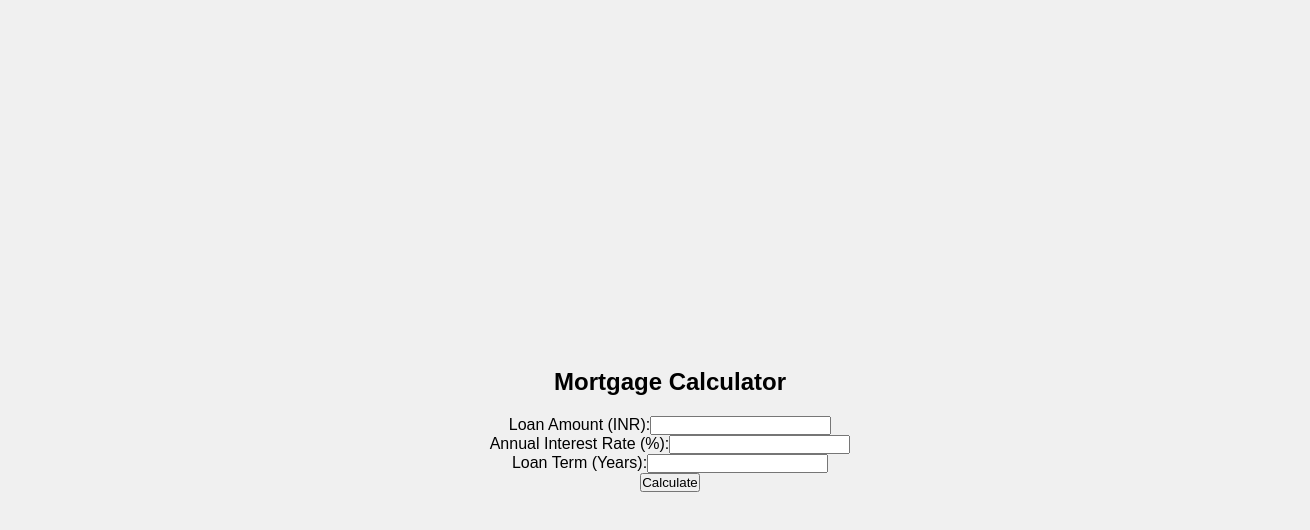
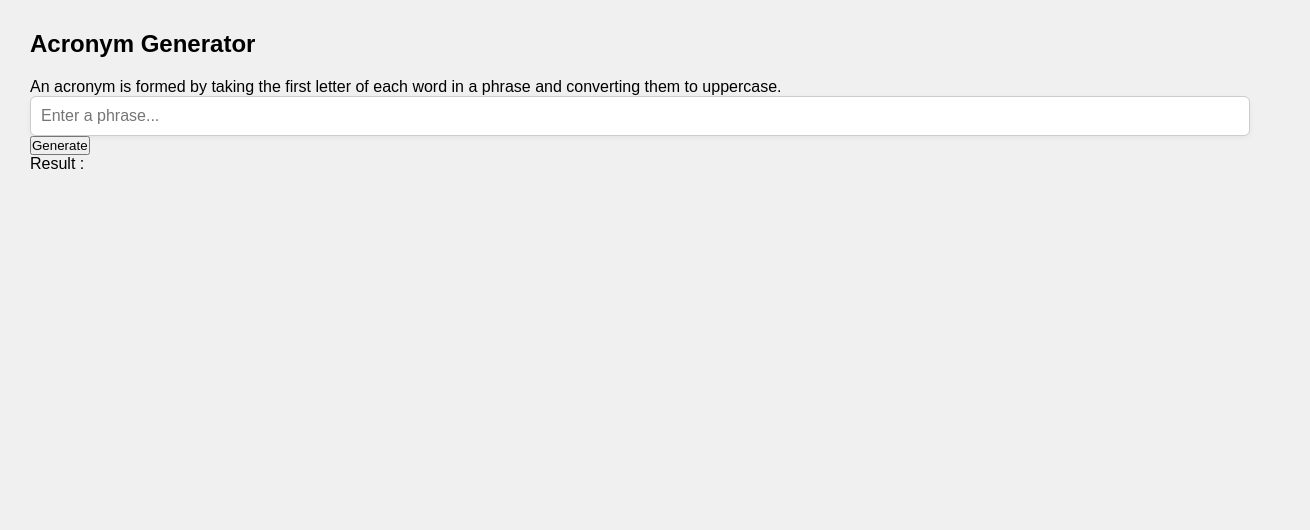
Before and after one commit to sonam002/react-interview-practice, a React (Vite) app: page / in a window 1280 px wide. Shown: the top 530 px of the page, 1310 px wide, since content can reach past the window. Built offline with nearby package versions, Linux system fonts and the light colour scheme.

Commit message:
010 - Acronym Generator

```diff
--- a/src/App.js
+++ b/src/App.js
@@ -11,7 +11,7 @@ import Accordion from "./problems/006-accordian/Accordian";
 import FocusInput from "./problems/007-focus-input/FocusInput";
 import URLValidator from "./problems/008-url-validator/URLValidator";
 import MortgageCalculator from "./problems/009-mortgage-calculator/MortgageCalculator";
-
+import AcronymGenerator from "./problems/010-acronym-generator/AcronymGenerator";
 const root = ReactDOM.createRoot(document.getElementById("root"));
 
 const App = () => {
@@ -48,7 +48,8 @@ const App = () => {
             {/*<Accordion items={items} /> */}
             {/*<FocusInput />*/}
             {/*<URLValidator />*/}
-            <MortgageCalculator />
+            {/*<MortgageCalculator />*/}
+            <AcronymGenerator />
         </div>
     );
 };
--- /dev/null
+++ b/src/problems/010-acronym-generator/AcronymGenerator.js
@@ -0,0 +1,53 @@
+import { useState } from "react";
+
+function AcronymGenerator() {
+  const [input, setInput] = useState("");
+  const [result, setResult] = useState("");
+
+  function toAcronym(text) {
+    return text
+      .trim()
+      .split(/\s+/)               // Split by one or more spaces
+      .map(word => word[0])       // Take first letter
+      .join("")                   // Join letters
+      .toUpperCase();             // Convert to uppercase
+  }
+
+  function handleGenerate() {
+    setResult(toAcronym(input));
+  }
+
+  return (
+    <div>
+      <h1>Acronym Generator</h1>
+
+      <p>
+        An acronym is formed by taking the first letter of each word in a
+        phrase and converting them to uppercase.
+      </p>
+
+      <div>
+        <input
+          data-testid="input"
+          type="text"
+          placeholder="Enter a phrase..."
+          value={input}
+          onChange={(e) => setInput(e.target.value)}
+        />
+
+        <button
+          data-testid="generate-button"
+          onClick={handleGenerate}
+        >
+          Generate
+        </button>
+
+        <p data-testid="result">
+          Result : {result}
+        </p>
+      </div>
+    </div>
+  );
+}
+
+export default AcronymGenerator;
```
